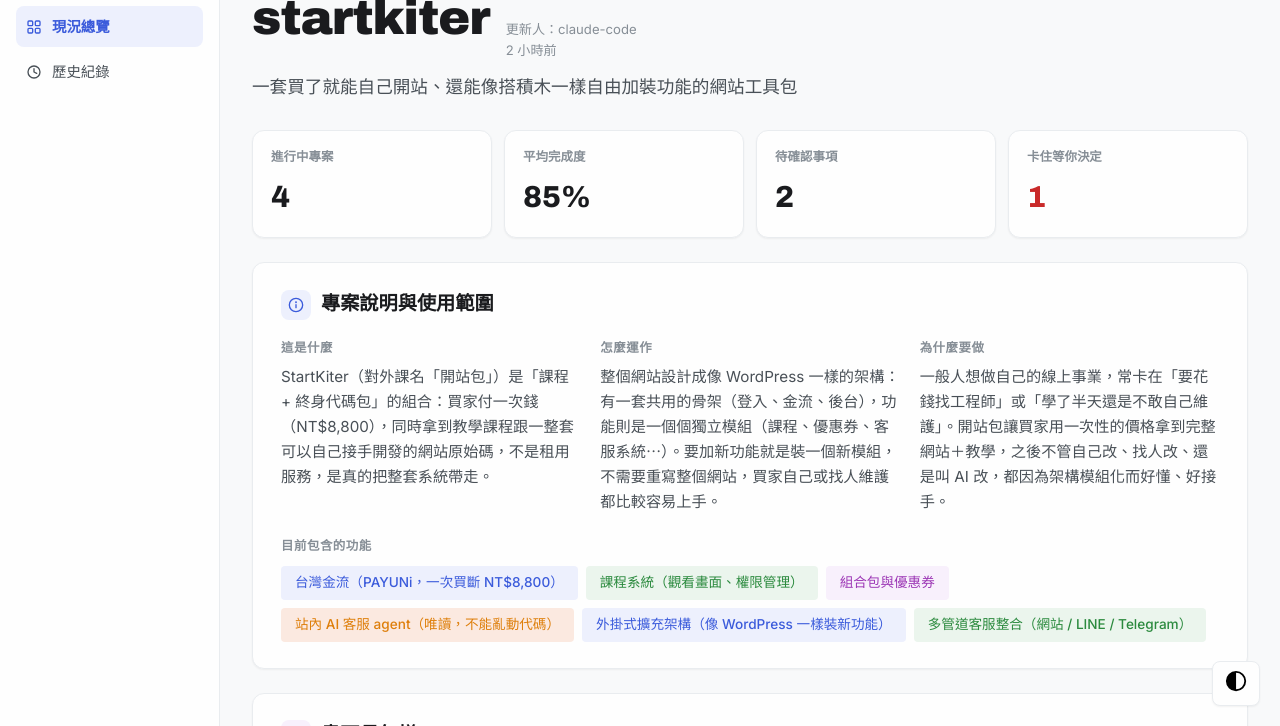
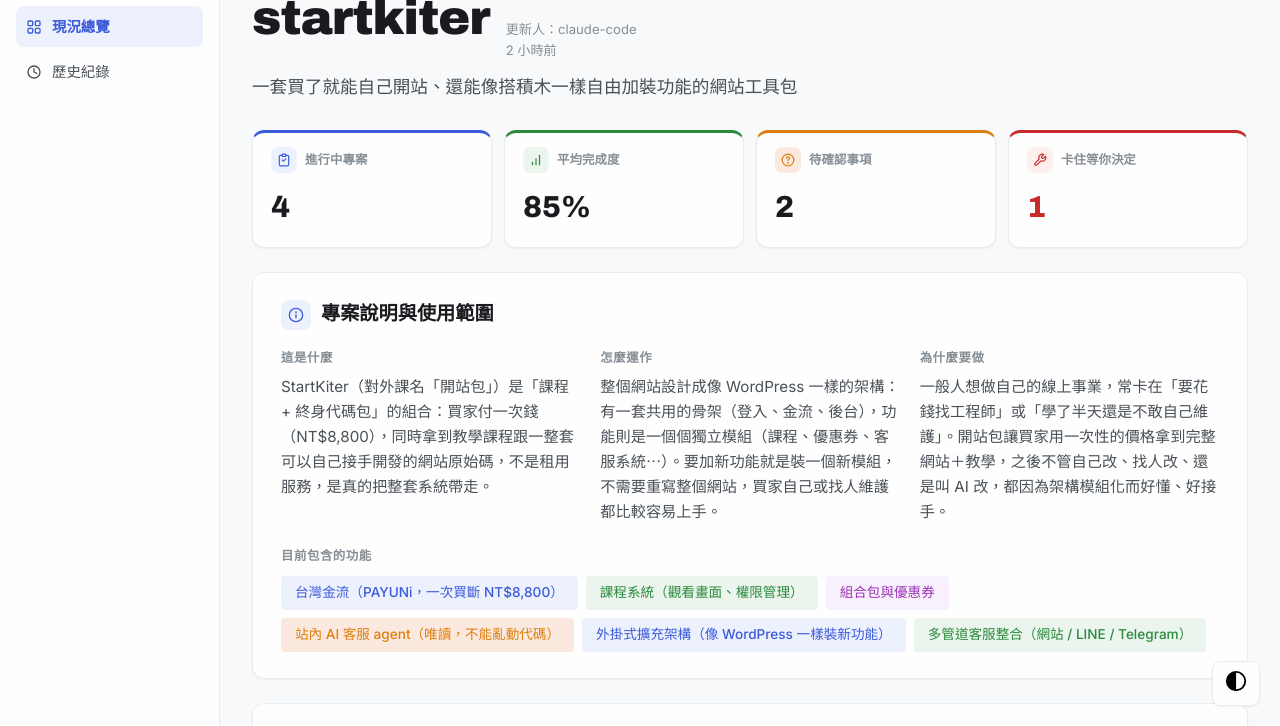
Before and after one commit to fishtvlvoe/Awesome-Dyson, a website: page public/index.html in a window 1280 px wide. Shown: the part 74-800 px from the top of the page. Drawn offline with Linux system fonts and the light colour scheme.

Commit message:
KPI 統計磚加圖示徽章與色彩頂邊，避免看起來像純文字待辦清單

```diff
--- a/public/index.html
+++ b/public/index.html
@@ -257,16 +257,41 @@
     .stat-tile {
       background: var(--paper);
       border: 1px solid var(--border);
+      border-top: 3px solid var(--stat-accent, var(--border));
       border-radius: var(--radius-lg);
-      padding: 16px 18px;
+      padding: 14px 18px 16px;
       box-shadow: var(--shadow);
     }
+
+    .stat-tile-blue { --stat-accent: var(--badge-blue-fg); }
+    .stat-tile-green { --stat-accent: var(--badge-green-fg); }
+    .stat-tile-amber { --stat-accent: var(--badge-amber-fg); }
+    .stat-tile-alert { --stat-accent: var(--status-error); }
+    .stat-tile-alert .stat-value { color: var(--status-error); }
+
+    .stat-head {
+      display: flex;
+      align-items: center;
+      gap: 8px;
+      margin-bottom: 10px;
+    }
+
+    .stat-head .icon-badge {
+      width: 26px;
+      height: 26px;
+    }
+
+    .stat-head .icon-badge .icon {
+      width: 14px;
+      height: 14px;
+    }
+
+    .icon-badge-red { background: var(--status-error-bg); color: var(--status-error); }
 
     .stat-label {
       font-size: 0.78em;
       color: var(--text-faint);
       font-weight: 600;
-      margin-bottom: 6px;
     }
 
     .stat-value {
@@ -275,10 +300,6 @@
       font-weight: 800;
       font-variant-numeric: tabular-nums;
       color: var(--text);
-    }
-
-    .stat-tile-alert .stat-value {
-      color: var(--status-error);
     }
 
     .cards-grid {
@@ -986,20 +1007,32 @@
         <div class="one-liner">${escapeHtml(oneLiner)}</div>
 
         <div class="stats-row">
-          <div class="stat-tile">
-            <div class="stat-label">進行中專案</div>
+          <div class="stat-tile stat-tile-blue">
+            <div class="stat-head">
+              <span class="icon-badge icon-badge-blue">${ICONS.checklist}</span>
+              <span class="stat-label">進行中專案</span>
+            </div>
             <div class="stat-value">${inProgressCount}</div>
           </div>
-          <div class="stat-tile">
-            <div class="stat-label">平均完成度</div>
+          <div class="stat-tile stat-tile-green">
+            <div class="stat-head">
+              <span class="icon-badge icon-badge-green">${ICONS.barChart}</span>
+              <span class="stat-label">平均完成度</span>
+            </div>
             <div class="stat-value">${avgPercent}%</div>
           </div>
-          <div class="stat-tile">
-            <div class="stat-label">待確認事項</div>
+          <div class="stat-tile stat-tile-amber">
+            <div class="stat-head">
+              <span class="icon-badge icon-badge-amber">${ICONS.question}</span>
+              <span class="stat-label">待確認事項</span>
+            </div>
             <div class="stat-value">${openQuestionsCount}</div>
           </div>
-          <div class="stat-tile${stuckCount > 0 ? ' stat-tile-alert' : ''}">
-            <div class="stat-label">卡住等你決定</div>
+          <div class="stat-tile${stuckCount > 0 ? ' stat-tile-alert' : ' stat-tile-green'}">
+            <div class="stat-head">
+              <span class="icon-badge ${stuckCount > 0 ? 'icon-badge-red' : 'icon-badge-green'}">${ICONS.wrench}</span>
+              <span class="stat-label">卡住等你決定</span>
+            </div>
             <div class="stat-value">${stuckCount}</div>
           </div>
         </div>
```
